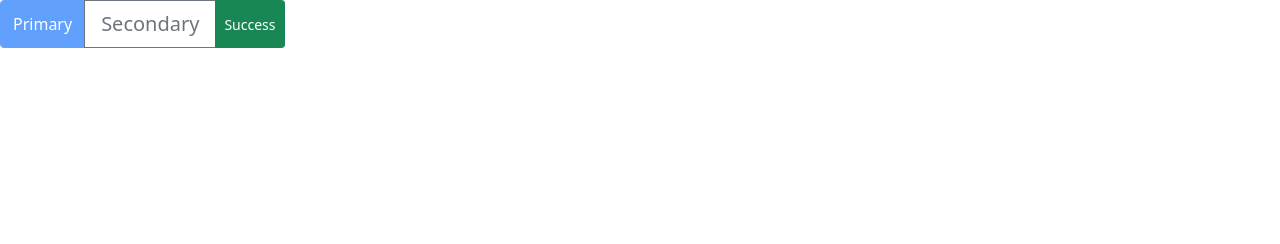
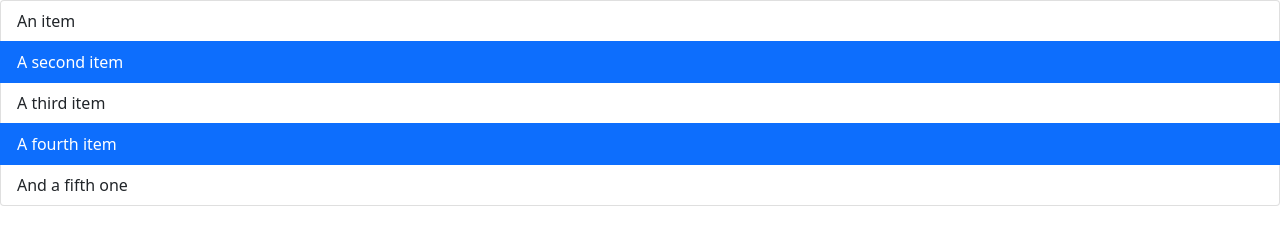
Before and after one commit to bokyungK/TIL, a plain HTML site: page bootstrap/index.html in a window 1280 px wide. Drawn offline with nearby package versions, Linux system fonts and the light colour scheme.

Commit message:
feat: Using components of bootstrap

```diff
--- a/bootstrap/index.html
+++ b/bootstrap/index.html
@@ -9,11 +9,14 @@
   <script src="https://cdn.jsdelivr.net/npm/bootstrap@5.1.3/dist/js/bootstrap.bundle.min.js" integrity="sha384-ka7Sk0Gln4gmtz2MlQnikT1wXgYsOg+OMhuP+IlRH9sENBO0LRn5q+8nbTov4+1p" crossorigin="anonymous"></script>
 </head>
 <body>
-  <div class="btn-group">
-    <button type="button" class="btn btn-primary" disabled>Primary</button>
-    <button type="button" class="btn btn-outline-secondary btn-lg">Secondary</button>
-    <button type="button" class="btn btn-success btn-sm">Success</button>
-  </div>
+
+  <ul class="list-group">
+    <li class="list-group-item list-group-item-action">An item</li>
+    <li class="list-group-item list-group-item-action active">A second item</li>
+    <li class="list-group-item list-group-item-action">A third item</li>
+    <li class="list-group-item list-group-item-action active">A fourth item</li>
+    <li class="list-group-item list-group-item-action">And a fifth one</li>
+  </ul>
 
 </body>
 </html>
```
